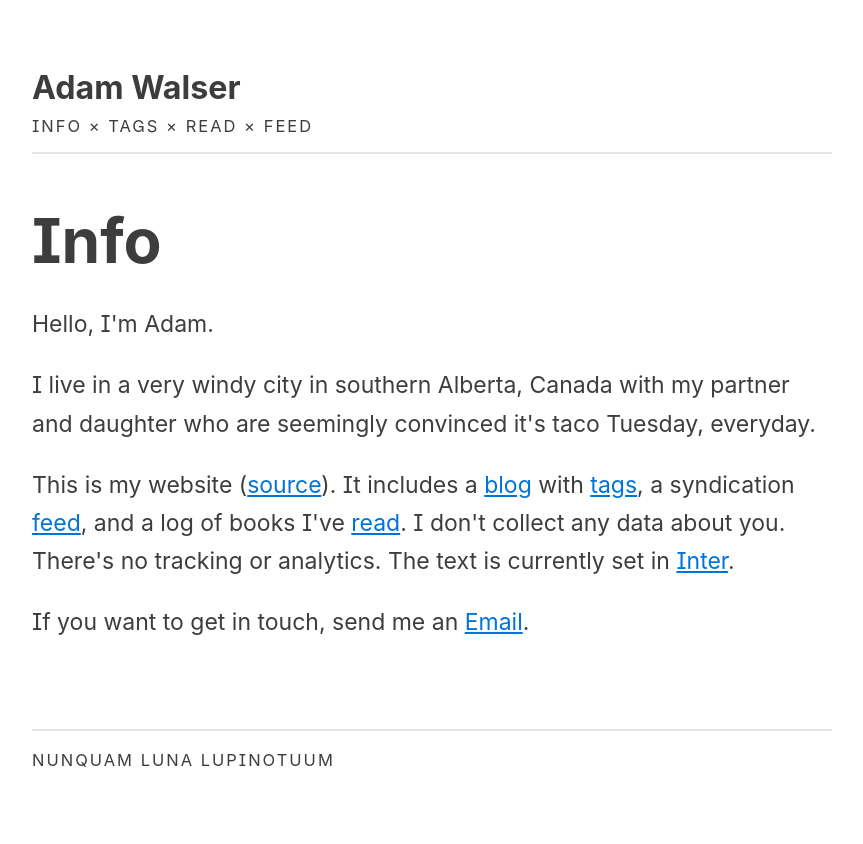
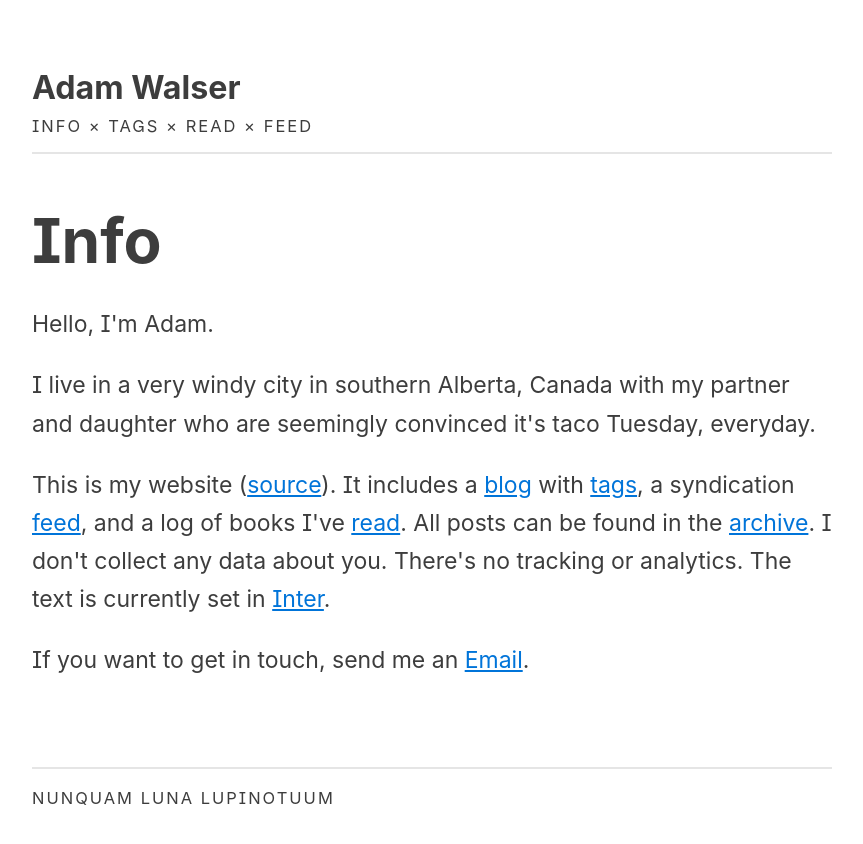
Before and after one commit to ajpwalser/ajpwalser.github.io, a Jekyll site: the page built from info.html, in a window 1280 px wide. Shown: the top 844 px of the page, without its empty margins (208-1071 px from the left). Built offline with Jekyll 4.4.1, drawn with Linux system fonts in a browser that asks for light colours; some web fonts are replaced.

Commit message:
Update info.html

```diff
--- a/info.html
+++ b/info.html
@@ -7,6 +7,6 @@
 <h2>Info</h2>
 <p class="first">Hello, I'm Adam.</p>
 <p>I live in a very windy city in southern Alberta, Canada with my partner and daughter who are seemingly convinced it's taco Tuesday, everyday.</p>
-<p>This is my website (<a href="https://github.com/ajpwalser/ajpwalser.github.io">source</a>). It includes a <a href="https://ajpwalser.github.io/">blog</a> with <a href="https://ajpwalser.github.io/tags/">tags</a>, a syndication <a href="https://ajpwalser.github.io/feed.xml">feed</a>, and a log of books I've <a href="https://ajpwalser.github.io/read/">read</a>. I don't collect any data about you. There's no tracking or analytics. The text is currently set in <a href="https://rsms.me/inter/">Inter</a>.</p>
+<p>This is my website (<a href="https://github.com/ajpwalser/ajpwalser.github.io">source</a>). It includes a <a href="https://ajpwalser.github.io/">blog</a> with <a href="https://ajpwalser.github.io/tags/">tags</a>, a syndication <a href="https://ajpwalser.github.io/feed.xml">feed</a>, and a log of books I've <a href="https://ajpwalser.github.io/read/">read</a>. All posts can be found in the <a href="https://ajpwalser.github.io/archive/">archive</a>. I don't collect any data about you. There's no tracking or analytics. The text is currently set in <a href="https://rsms.me/inter/">Inter</a>.</p>
 <p>If you want to get in touch, send me an <a href="mailto:ajpwalser@gmail.com">Email</a>.</p>
 <div class="spacer"></div>
```
